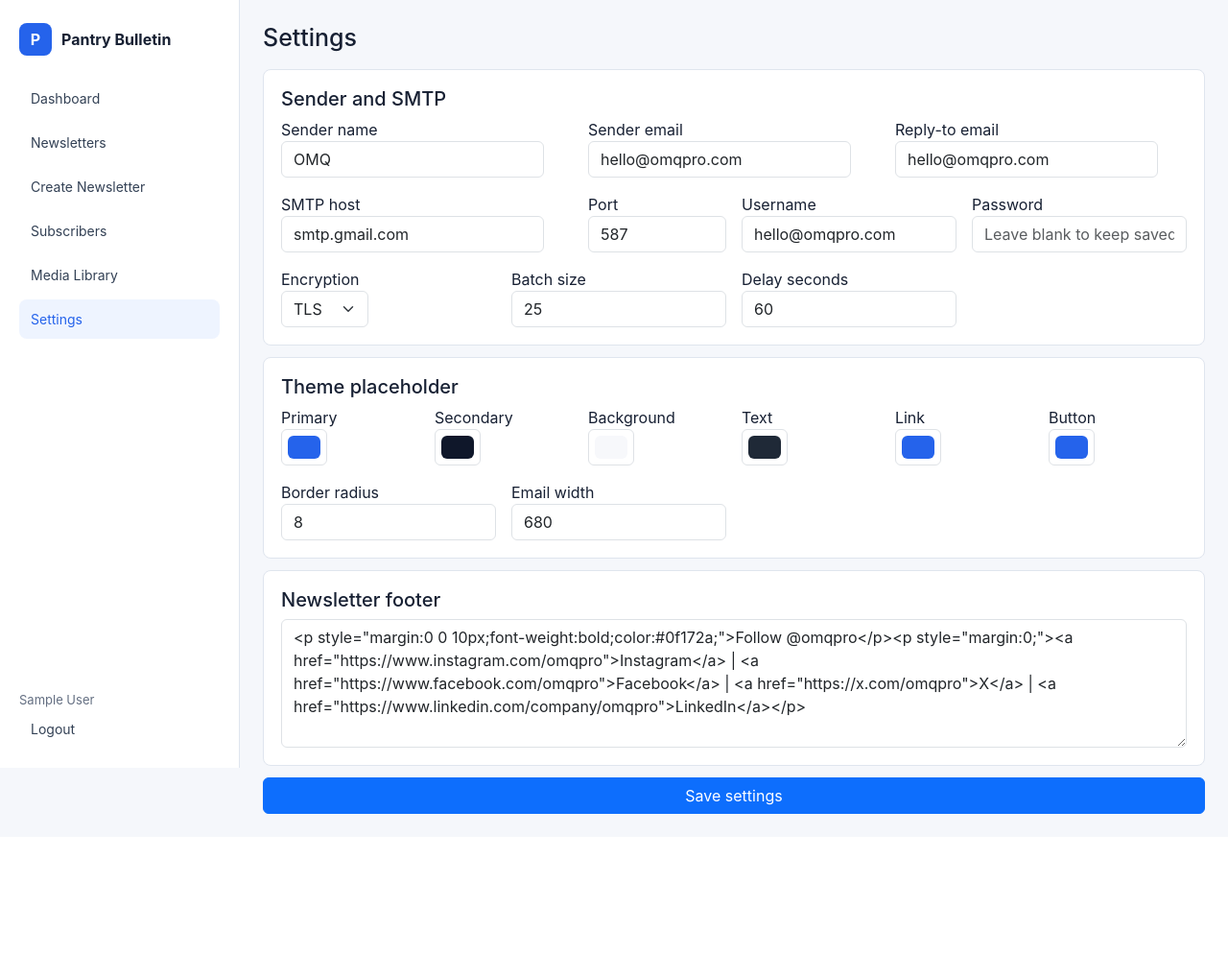
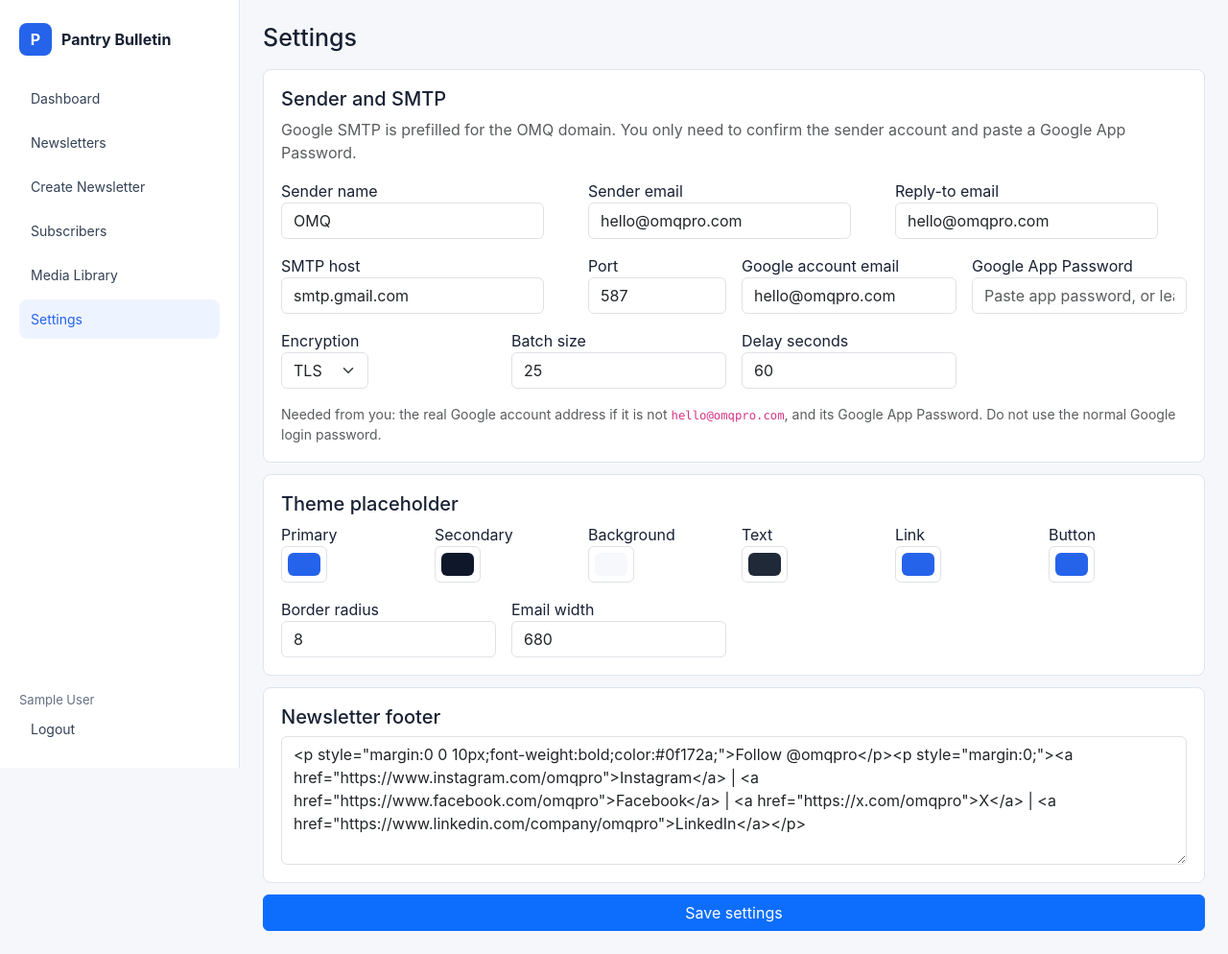
Before and after one commit to ssnbadaai/Pantry, a PHP site: page /admin/settings.php in a window 1280 px wide. Shown: the whole page at 96% size. Before the commit the page ends 848 px from the top, so only its background shows below. Run offline with PHP 8.4, Linux system fonts and the light colour scheme; the visitor is signed in with stand-in values (Sample User, id 1); data comes from the database, SQL or seed files in the repository; both versions use the stored data as it was after the commit; some libraries are stand-ins or nearby versions.

Commit message:
Prefill Google SMTP settings

```diff
--- a/newsletter-system/admin/settings.php
+++ b/newsletter-system/admin/settings.php
@@ -33,6 +33,15 @@ if ($_SERVER['REQUEST_METHOD'] === 'POST') {
 
 $smtp = setting('smtp', []);
 $theme = setting('theme', []);
+$senderName = trim((string) setting('sender_name', '')) ?: 'OMQ';
+$senderEmail = trim((string) setting('sender_email', '')) ?: 'hello@omqpro.com';
+$replyTo = trim((string) setting('reply_to', '')) ?: $senderEmail;
+$smtpHost = trim((string) ($smtp['host'] ?? '')) ?: 'smtp.gmail.com';
+$smtpPort = (int) ($smtp['port'] ?? 587) ?: 587;
+$smtpUsername = trim((string) ($smtp['username'] ?? '')) ?: $senderEmail;
+$smtpEncryption = trim((string) ($smtp['encryption'] ?? '')) ?: 'tls';
+$smtpBatchSize = (int) ($smtp['batch_size'] ?? 25) ?: 25;
+$smtpDelaySeconds = (int) ($smtp['batch_delay_seconds'] ?? 60) ?: 60;
 admin_header('Settings', 'settings');
 ?>
 <?php if (isset($_GET['saved'])): ?><div class="alert alert-success">Settings saved.</div><?php endif; ?>
@@ -40,18 +49,20 @@ admin_header('Settings', 'settings');
     <?= csrf_field() ?>
     <div class="panel">
         <h2 class="h5">Sender and SMTP</h2>
+        <p class="text-muted mb-3">Google SMTP is prefilled for the OMQ domain. You only need to confirm the sender account and paste a Google App Password.</p>
         <div class="row g-3">
-            <div class="col-md-4"><label>Sender name <input class="form-control" name="sender_name" value="<?= h(setting('sender_name', 'Newsletter')) ?>"></label></div>
-            <div class="col-md-4"><label>Sender email <input class="form-control" type="email" name="sender_email" value="<?= h(setting('sender_email', '')) ?>"></label></div>
-            <div class="col-md-4"><label>Reply-to email <input class="form-control" type="email" name="reply_to" value="<?= h(setting('reply_to', '')) ?>"></label></div>
-            <div class="col-md-4"><label>SMTP host <input class="form-control" name="smtp_host" value="<?= h($smtp['host'] ?? '') ?>"></label></div>
-            <div class="col-md-2"><label>Port <input class="form-control" type="number" name="smtp_port" value="<?= h($smtp['port'] ?? 587) ?>"></label></div>
-            <div class="col-md-3"><label>Username <input class="form-control" name="smtp_username" value="<?= h($smtp['username'] ?? '') ?>"></label></div>
-            <div class="col-md-3"><label>Password <input class="form-control" type="password" name="smtp_password" placeholder="Leave blank to keep saved"></label></div>
-            <div class="col-md-3"><label>Encryption <select class="form-select" name="smtp_encryption"><option value="tls">TLS</option><option value="ssl" <?= ($smtp['encryption'] ?? '') === 'ssl' ? 'selected' : '' ?>>SSL</option><option value="">None</option></select></label></div>
-            <div class="col-md-3"><label>Batch size <input class="form-control" type="number" name="batch_size" value="<?= h($smtp['batch_size'] ?? 50) ?>"></label></div>
-            <div class="col-md-3"><label>Delay seconds <input class="form-control" type="number" name="batch_delay_seconds" value="<?= h($smtp['batch_delay_seconds'] ?? 60) ?>"></label></div>
+            <div class="col-md-4"><label>Sender name <input class="form-control" name="sender_name" value="<?= h($senderName) ?>"></label></div>
+            <div class="col-md-4"><label>Sender email <input class="form-control" type="email" name="sender_email" placeholder="hello@omqpro.com" value="<?= h($senderEmail) ?>"></label></div>
+            <div class="col-md-4"><label>Reply-to email <input class="form-control" type="email" name="reply_to" placeholder="hello@omqpro.com" value="<?= h($replyTo) ?>"></label></div>
+            <div class="col-md-4"><label>SMTP host <input class="form-control" name="smtp_host" value="<?= h($smtpHost) ?>"></label></div>
+            <div class="col-md-2"><label>Port <input class="form-control" type="number" name="smtp_port" value="<?= h($smtpPort) ?>"></label></div>
+            <div class="col-md-3"><label>Google account email <input class="form-control" name="smtp_username" placeholder="hello@omqpro.com" value="<?= h($smtpUsername) ?>"></label></div>
+            <div class="col-md-3"><label>Google App Password <input class="form-control" type="password" name="smtp_password" placeholder="Paste app password, or leave blank to keep saved"></label></div>
+            <div class="col-md-3"><label>Encryption <select class="form-select" name="smtp_encryption"><option value="tls">TLS</option><option value="ssl" <?= $smtpEncryption === 'ssl' ? 'selected' : '' ?>>SSL</option><option value="">None</option></select></label></div>
+            <div class="col-md-3"><label>Batch size <input class="form-control" type="number" name="batch_size" value="<?= h($smtpBatchSize) ?>"></label></div>
+            <div class="col-md-3"><label>Delay seconds <input class="form-control" type="number" name="batch_delay_seconds" value="<?= h($smtpDelaySeconds) ?>"></label></div>
         </div>
+        <p class="text-muted small mt-3 mb-0">Needed from you: the real Google account address if it is not <code>hello@omqpro.com</code>, and its Google App Password. Do not use the normal Google login password.</p>
     </div>
     <div class="panel">
         <h2 class="h5">Theme placeholder</h2>
--- a/newsletter-system/cron/send_queue.php
+++ b/newsletter-system/cron/send_queue.php
@@ -3,7 +3,7 @@ require_once __DIR__ . '/../includes/bootstrap.php';
 require_once __DIR__ . '/../includes/mailer.php';
 require_once __DIR__ . '/../templates/render.php';
 
-$smtp = setting('smtp', []);
+$smtp = google_smtp_settings(setting('smtp', []), trim((string) setting('sender_email', '')) ?: 'hello@omqpro.com');
 $batchSize = max(1, (int) ($smtp['batch_size'] ?? 50));
 $items = db_all(
     "select q.*, s.unsubscribe_token, s.status as subscriber_status, n.subject
--- a/newsletter-system/includes/config.example.php
+++ b/newsletter-system/includes/config.example.php
@@ -17,12 +17,12 @@ return [
         'quality' => 82,
     ],
     'mail' => [
-        'host' => '',
+        'host' => 'smtp.gmail.com',
         'port' => 587,
-        'username' => '',
+        'username' => 'hello@omqpro.com',
         'password' => '',
         'encryption' => 'tls',
-        'batch_size' => 50,
+        'batch_size' => 25,
         'batch_delay_seconds' => 60,
     ],
 ];
```
Also changed, not shown: newsletter-system/INSTALL.md (+8 -3 lines), newsletter-system/database.sql (+4 -4 lines), newsletter-system/includes/mailer.php (+17 -4 lines), newsletter-system/README.md.
